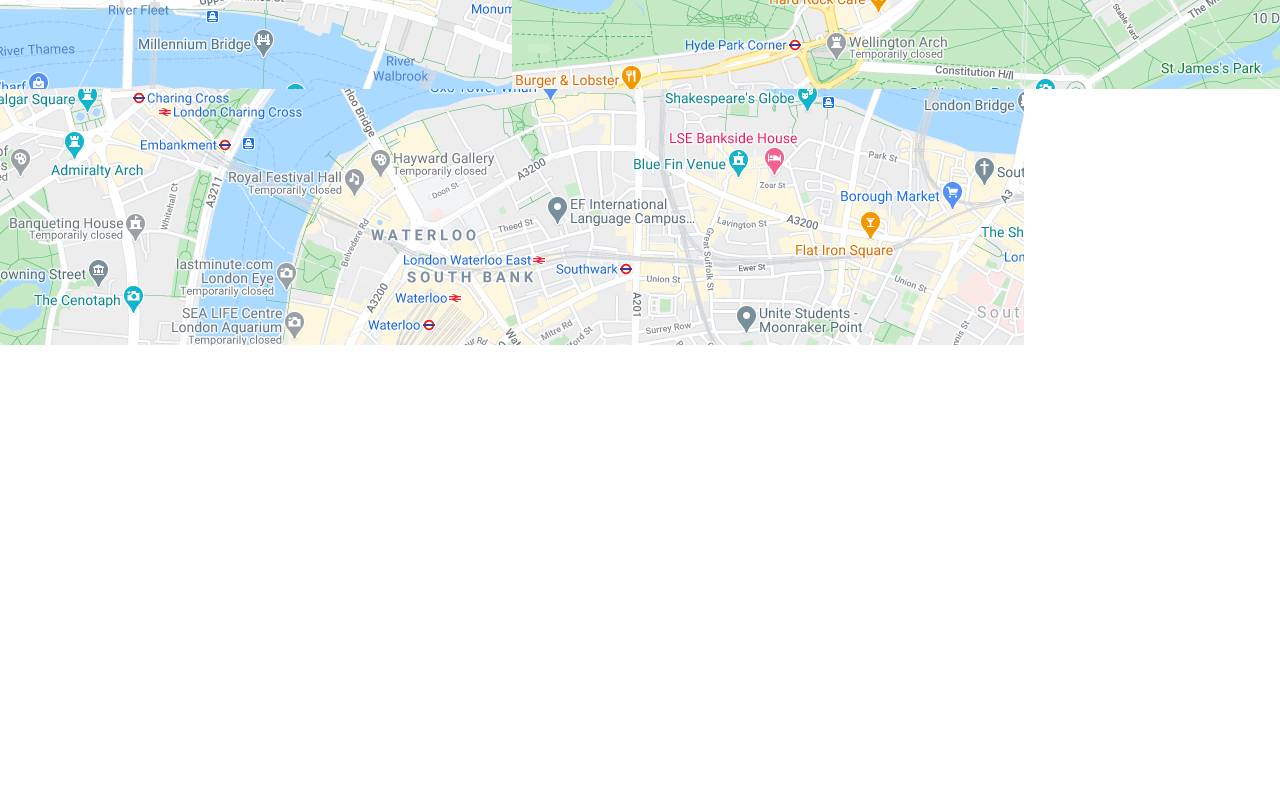
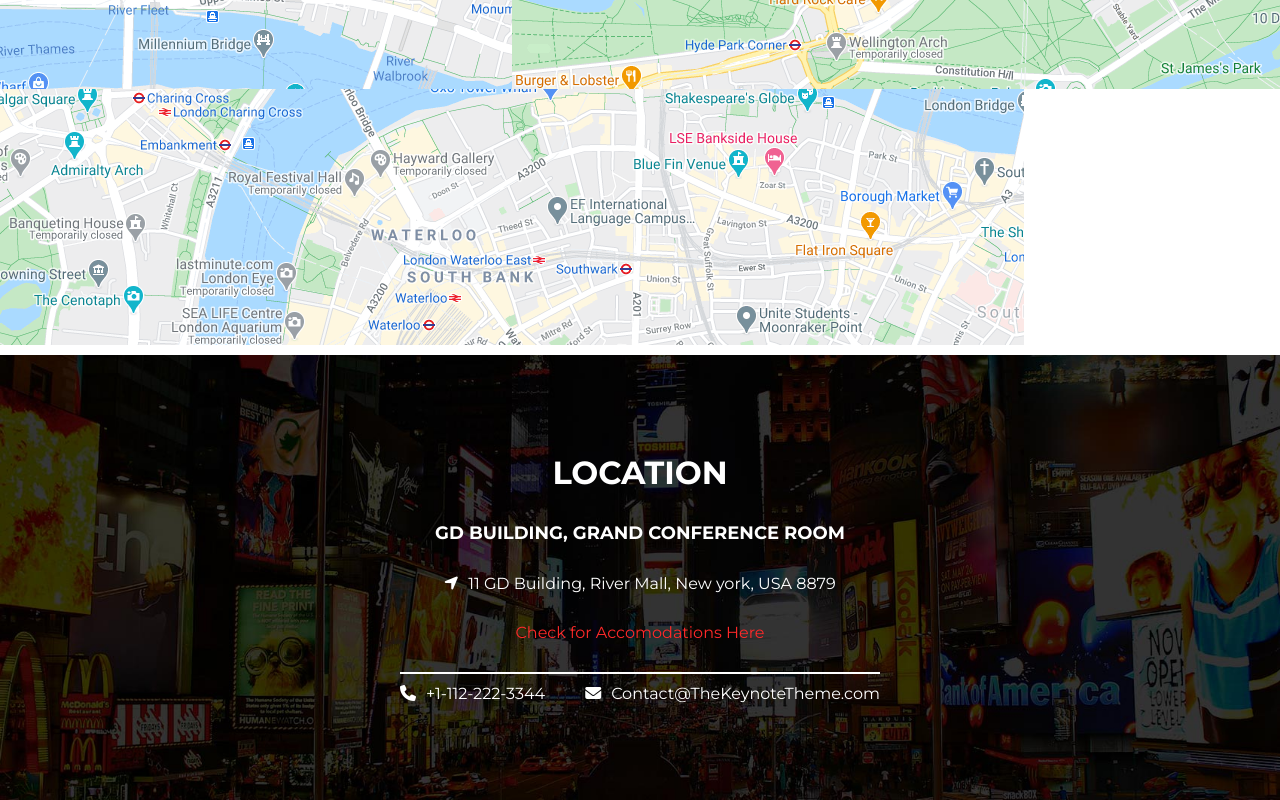
Before and after one commit to KrisssBrown/proj-html-vuejs, a Vue app: page / in a window 1280 px wide. Shown: the part 3023-3823 px from the top of the page. Before the commit the page ends 3368 px from the top, so only its background shows below. Built offline with nearby package versions, Linux system fonts and the light colour scheme.

Commit message:
ADD location

```diff
--- a/src/App.vue
+++ b/src/App.vue
@@ -7,6 +7,7 @@
     <Speakers />
     <Program />
     <Map />
+    <Location />
   </div>
 </template>
 
@@ -20,6 +21,7 @@
 import Speakers from './components/Speakers.vue';
 import Program from './components/Program.vue';
 import Map from './components/Map.vue';
+import Location from './components/Location.vue';
 
   export default {
     components:{
@@ -30,6 +32,7 @@
       Speakers,
       Program,
       Map,
+      Location,
     }
   }
 </script>
--- /dev/null
+++ b/src/components/Location.vue
@@ -0,0 +1,96 @@
+<template>
+    <div>
+        <div class="bg">
+            <div class="container">
+                <div class="container-sm">
+                    <h1>LOCATION</h1>
+                    <h3>GD BUILDING, GRAND CONFERENCE ROOM</h3>
+
+                    <div class="address">
+                        <i class="fa fa-location-arrow" aria-hidden="true"></i>
+                        <p>11 GD Building, River Mall, New york, USA 8879</p>
+                    </div>
+
+                    <a href="#">Check for Accomodations Here</a>
+
+                    <div class="contact">
+                        <div class="number">
+                            <i class="fa fa-phone" aria-hidden="true"></i>
+                            <p>+1-112-222-3344</p>
+                        </div>
+                        <div class="mail">
+                            <i class="fa fa-envelope" aria-hidden="true"></i>
+                            <p>Contact@TheKeynoteTheme.com</p>
+                        </div>
+                    </div>
+
+                </div>
+
+
+            </div>
+        </div>
+
+    </div>
+</template>
+
+<script>
+export default {
+
+}
+</script>
+
+<style lang="scss" scoped>
+.bg {
+    height: 445px;
+    background-image: url(/location-bg.jpg);
+    margin-top: 10px;
+    background-repeat: no-repeat;
+    background-size: cover;
+}
+
+.container {
+    height: 100%;
+}
+
+.container-sm {
+    max-width: 800px;
+    margin: 0 auto;
+    color: white;
+    display: flex;
+    flex-direction: column;
+    align-items: center;
+    justify-content: center;
+    height: 100%;
+    gap: 30px;
+}
+
+a{
+    color: rgb(255, 41, 41);
+}
+.address {
+    display: flex;
+    align-items: center;
+    gap: 10px;
+}
+
+.h1 {
+    font-size: 26px;
+}
+
+h3 {
+    font-size: 18px;
+}
+
+.contact {
+    display: flex;
+    gap: 40px;
+    border-top: 2px solid;
+}
+
+.number, .mail {
+    display: flex;
+    align-items: center;
+    gap: 10px;
+    padding-top: 10px;
+}
+</style>
```
Also changed, not shown: public/location-bg.jpg (added).
